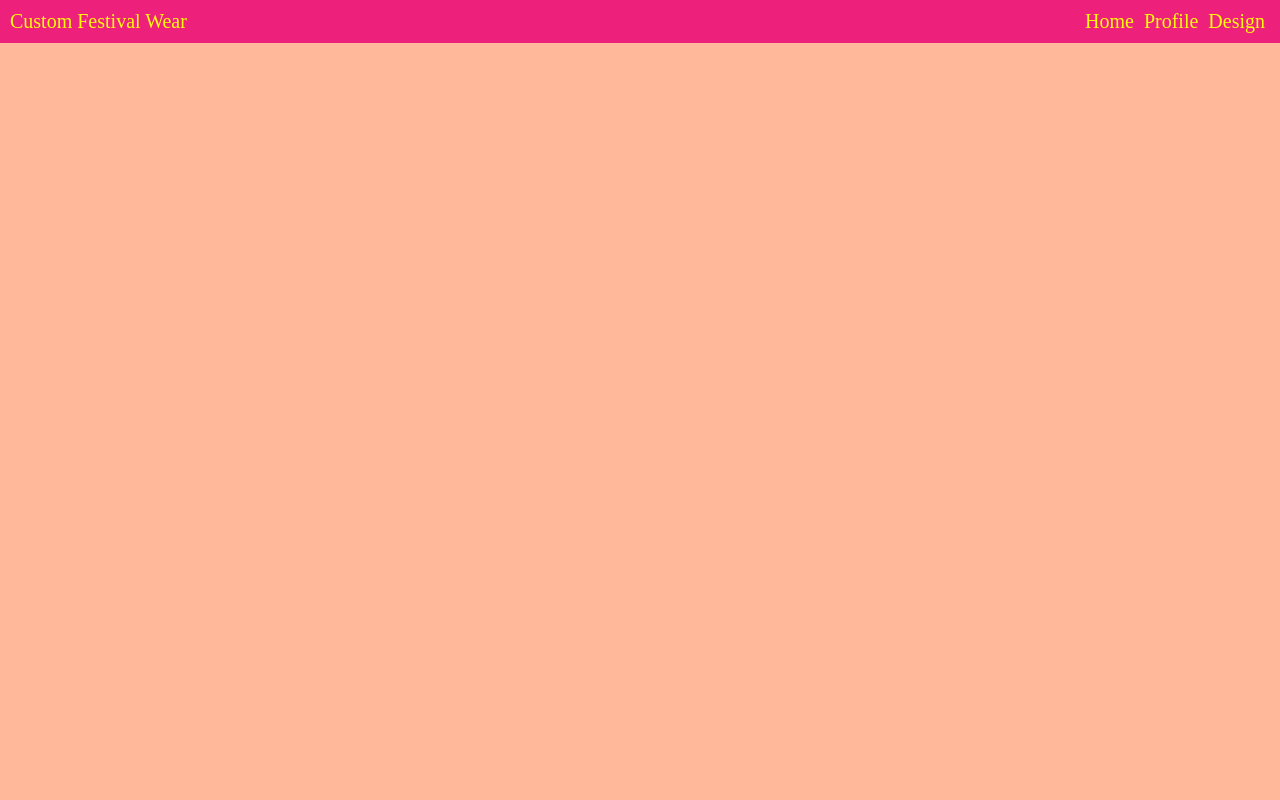
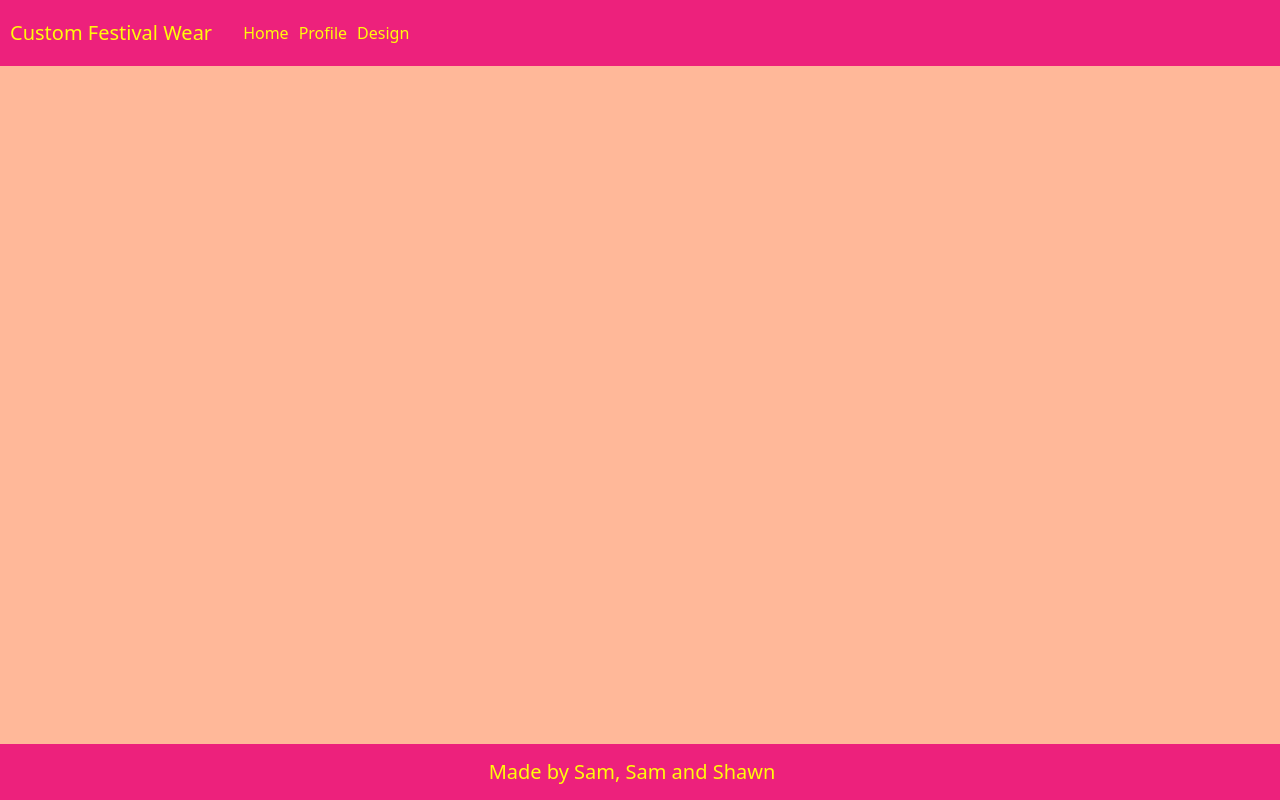
Before and after one commit to CookingMeister/festival-social-hub, a React (Vite) app in the folder client/: page / in a window 1280 px wide. Built offline with nearby package versions, Linux system fonts and the light colour scheme.

Commit message:
imported bootstrap styling, fixed header and footer styling

```diff
--- a/client/src/App.jsx
+++ b/client/src/App.jsx
@@ -6,6 +6,7 @@ import Design from './pages/Design';
 import Footer from './components/Footer';
 import Error from './pages/Error';
 import './styles/App.css'
+import 'bootstrap/dist/css/bootstrap.min.css';
 
 function App() {
   return (
--- a/client/src/components/Footer.jsx
+++ b/client/src/components/Footer.jsx
@@ -1,5 +1,16 @@
+import Container from 'react-bootstrap/Container';
+import Navbar from 'react-bootstrap/Navbar';
+
 function Footer() {
-
-};
+    return (
+        <div className='footer'>
+            <Navbar expand="lg" fixed="bottom" className='navBar'>
+                <Container style={{ display: 'flex', justifyContent: 'center'  }}>
+                    <Navbar.Brand style={{ color: '#FFFB0A' }}> Made by Sam, Sam and Shawn </Navbar.Brand>
+                </Container>
+            </Navbar>
+        </div>
+    );
+}
 
 export default Footer;
--- a/client/src/components/Header.jsx
+++ b/client/src/components/Header.jsx
@@ -1,21 +1,18 @@
-import Container from 'react-bootstrap/Container';
 import Nav from 'react-bootstrap/Nav';
 import Navbar from 'react-bootstrap/Navbar';
 
 function Header() {
   return (
-    <Navbar expand="lg">
-      <Container className='navBar'>
-        <Navbar.Brand href="home">Custom Festival Wear</Navbar.Brand>
-        <Navbar.Collapse id="basic-navbar-nav">
-          <Nav>
-            <Nav.Link href="home" className='navLink'>Home</Nav.Link>
-            <Nav.Link href="portfolio" className='navLink'>Profile</Nav.Link>
-            <Nav.Link href="design" className='navLink'>Design</Nav.Link>
-          </Nav>
-        </Navbar.Collapse>
-      </Container>
-    </Navbar>
+    <div>
+      <Navbar expand="lg" className='navBar'>
+          <Navbar.Brand href="/home" style={{ color: '#FFFB0A', padding: '10px'  }}>Custom Festival Wear</Navbar.Brand>
+            <Nav style={{ display: 'flex', flexDirection: 'row' }}>
+              <Nav.Link href="/home" className='navLink' style={{ color: '#FFFB0A', padding: '5px' }}>Home</Nav.Link>
+              <Nav.Link href="/profile" style={{ color: '#FFFB0A', padding: '5px'  }}>Profile</Nav.Link>
+              <Nav.Link href="/design" style={{ color: '#FFFB0A', padding: '5px'  }}>Design</Nav.Link>
+            </Nav>
+      </Navbar>
+    </div>
   );
 }
 
--- a/client/src/main.jsx
+++ b/client/src/main.jsx
@@ -2,7 +2,8 @@ import React from 'react'
 import ReactDOM from 'react-dom/client'
 import App from './App.jsx'
 import { BrowserRouter } from 'react-router-dom';
-import './styles/App.css'
+import './styles/Main.css'
+
 
 ReactDOM.createRoot(document.getElementById('root')).render(
   <React.StrictMode>
--- a/client/src/pages/Home.jsx
+++ b/client/src/pages/Home.jsx
@@ -1,5 +1,9 @@
 function Home() {
+    return(
+        <div>
 
-};
+        </div>
+    )
+}
 
 export default Home;
--- a/client/src/styles/App.css
+++ b/client/src/styles/App.css
@@ -1,30 +1,11 @@
-body {
-    background-color: #FFB899;
+#root {
     min-height: 100vh;
     margin: 0;
-}
-
-a {
-    color: #FFFB0A;
-    text-decoration: none;
-    font-size: 20px;
-}
-
-#root {
-    min-height: 100vh;
 }
 
 .navBar {
     display: flex;
     justify-content: space-between;
-    padding: 10px;
+    padding: 5px;
     background-color: #ED217C;
 }
-
-.navLink {
-    padding: 5px;
-}
-
-a:hover {
-    color: #FFB899;
-}
--- /dev/null
+++ b/client/src/styles/Main.css
@@ -0,0 +1,5 @@
+body {
+    background-color: #FFB899;
+    min-height: 100vh;
+    margin: 0;
+}
```
